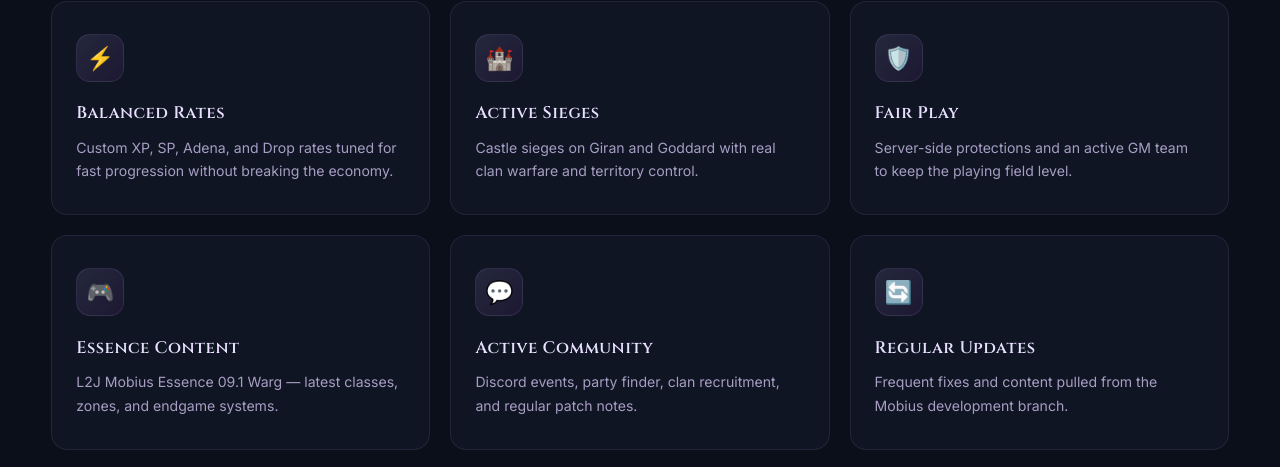
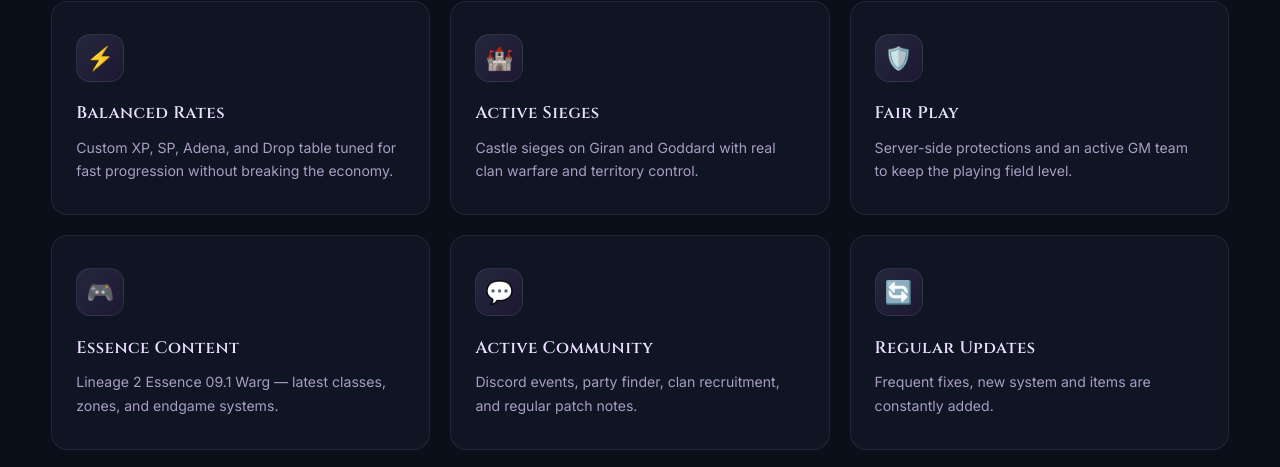
Before and after one commit to valentinyopo-web/L2EssencePowerPrism, a Vue app in the folder frontend/: page / in a window 1280 px wide. Shown: the part 2778-3245 px from the top of the page. Built offline with nearby package versions, Linux system fonts and the light colour scheme; no server answers.

Commit message:
Add files via upload

```diff
--- a/frontend/src/components/FeaturesSection.vue
+++ b/frontend/src/components/FeaturesSection.vue
@@ -31,7 +31,7 @@
   {
     icon: '⚡',
     title: 'Balanced Rates',
-    description: 'Custom XP, SP, Adena, and Drop rates tuned for fast progression without breaking the economy.',
+    description: 'Custom XP, SP, Adena, and Drop table tuned for fast progression without breaking the economy.',
   },
   {
     icon: '🏰',
@@ -46,7 +46,7 @@
   {
     icon: '🎮',
     title: 'Essence Content',
-    description: 'L2J Mobius Essence 09.1 Warg — latest classes, zones, and endgame systems.',
+    description: 'Lineage 2 Essence 09.1 Warg — latest classes, zones, and endgame systems.',
   },
   {
     icon: '💬',
@@ -56,7 +56,7 @@
   {
     icon: '🔄',
     title: 'Regular Updates',
-    description: 'Frequent fixes and content pulled from the Mobius development branch.',
+    description: 'Frequent fixes, new system and items are constantly added.',
   },
 ];
 </script>
```
